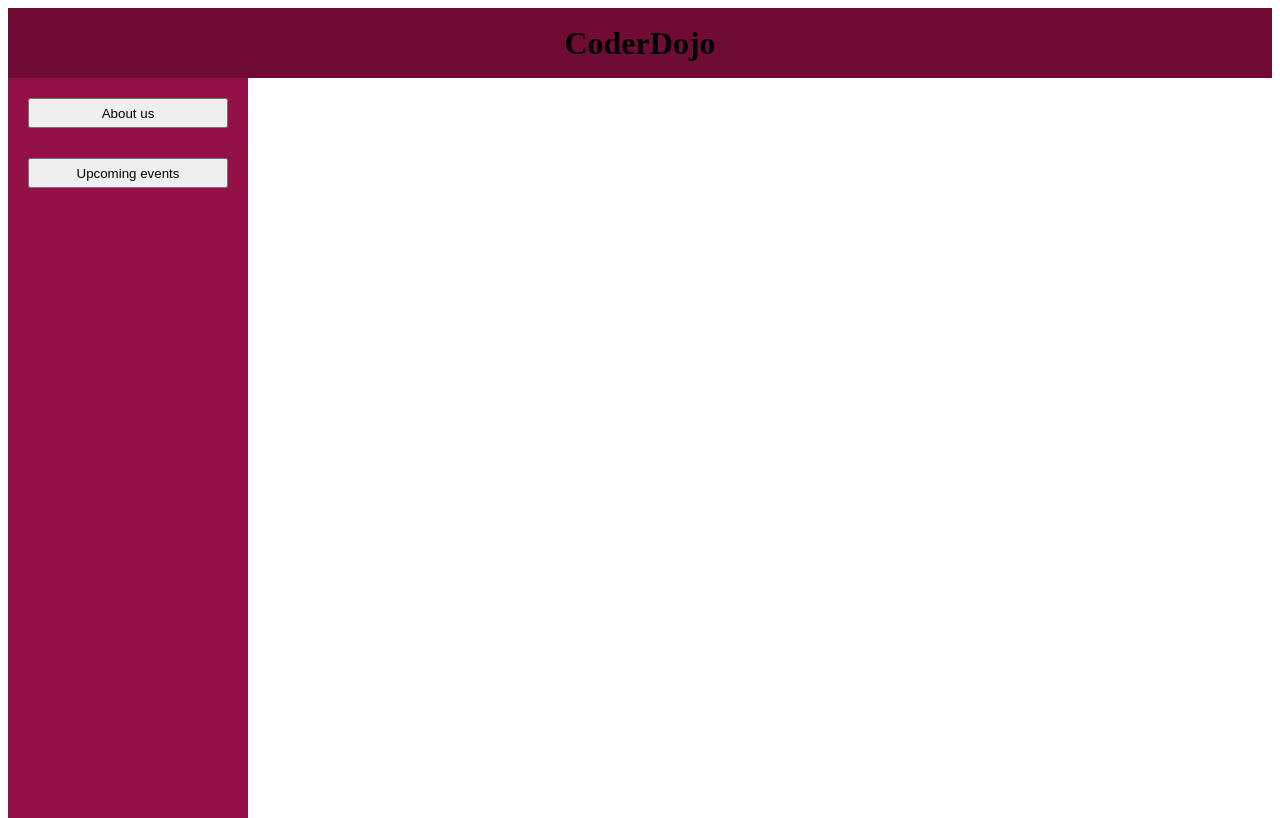
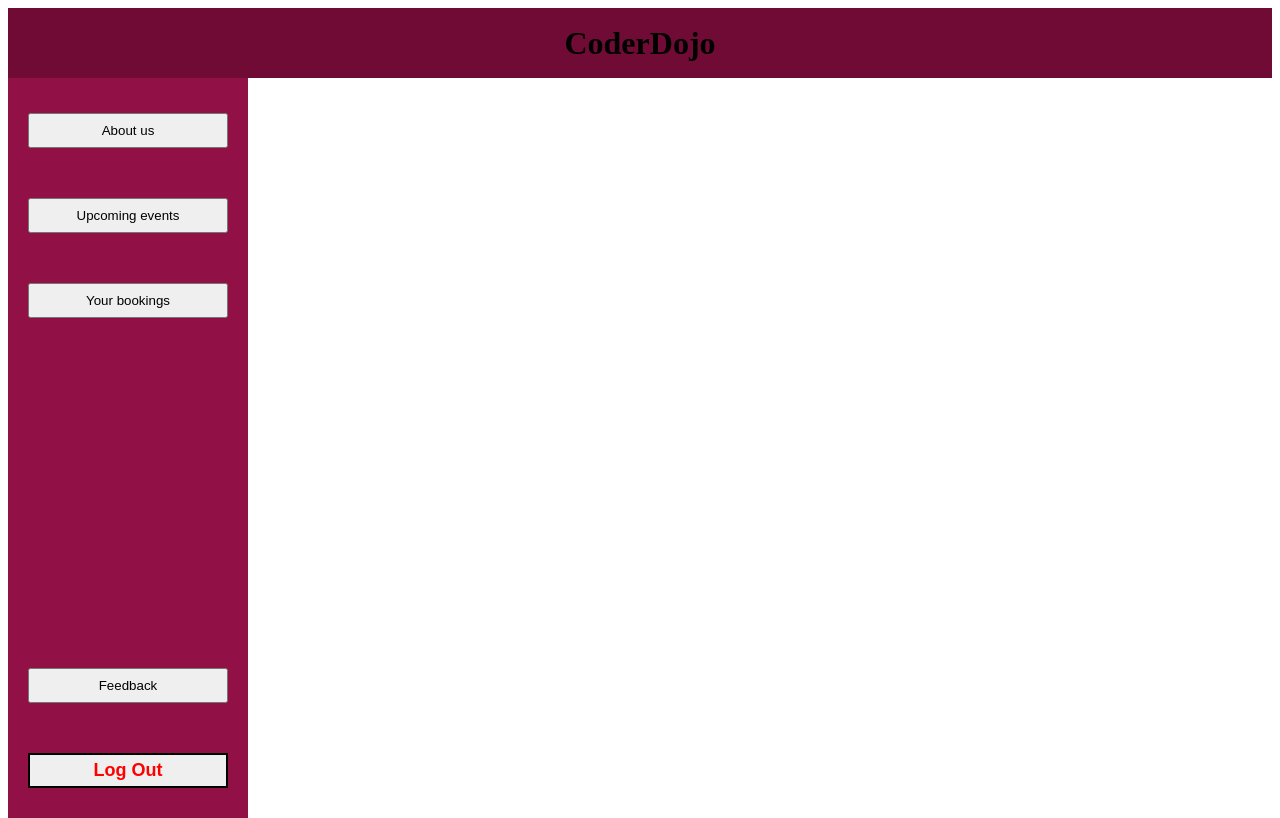
Before and after one commit to Taybah-T/booking-system, a Flask app: page /home in a window 1280 px wide. Run offline with Flask 3, Linux system fonts and the light colour scheme.

Commit message:
about page in process

```diff
--- a/app.py
+++ b/app.py
@@ -51,10 +51,10 @@ def login():
         user = cursor.fetchone()
 
         if user is not None:
-             return render_template("events.html")
+             return render_template("home.html")
 
         else:
-            return "User or Password does not exist"
+            return render_template("home.html")
 
     return render_template("login.html")
 
@@ -62,5 +62,9 @@ def login():
 def front_page():
     return render_template("home.html")
 
+@app.route("/about", methods=["GET"])
+def about_us():
+    return render_template("about.html")
+
 if __name__ == "__main__":
     app.run(debug=True)
--- a/templates/about.html
+++ b/templates/about.html
@@ -5,7 +5,9 @@
     </head>
 
     <body>
-        <h1></h1>
+        <h1 style="text-align:center">about us</h1>
         <h2></h2>
+
+        <img src="/static/coderdojo" alt="coderdojo">
     </body>
 </html>
--- a/templates/home.html
+++ b/templates/home.html
@@ -17,12 +17,25 @@
         CoderDojo</h1>
         <div
             style="background-color:rgb(145, 17, 70); height:700px; width: 200px; float:left; padding:20px; margin:0">
-            <a href="/templates/about.html">
-                <button style="width: 200px; height: 30px;">About us</button><br>
+            <a href="/about">
+                <button style="margin-top:15px; width: 200px; height: 35px;">About us</button><br>
             </a>
 
             <a href="/templates/events.html">
-                <button style ="margin-top:30px; width:200px; height:30px;">Upcoming events</button>
+                <button style ="margin-top:50px; width:200px; height:35px;">Upcoming events</button>
+            </a>
+
+            <a href="/templates/bookings.html">
+                <button style="margin-top:50px; width:200px; height:35px;">Your bookings</button><br>
+            </a>
+
+            <a href="/templates/feedback.html">
+                <button style="margin-top:350px; width:200px; height:35px">Feedback</button><br>
+            </a>
+
+
+            <a href="/templates/login.html">
+                <button style="margin-top:50px; width:200px; height:35px; color:red;font-size:large;font-weight:bold; border: 2px solid black">Log Out</button>
             </a>
         </div>
     </body>
```
Also changed, not shown: static/coderdojo.png (added), templates/bookings.html (added), templates/feedback.html (added).
